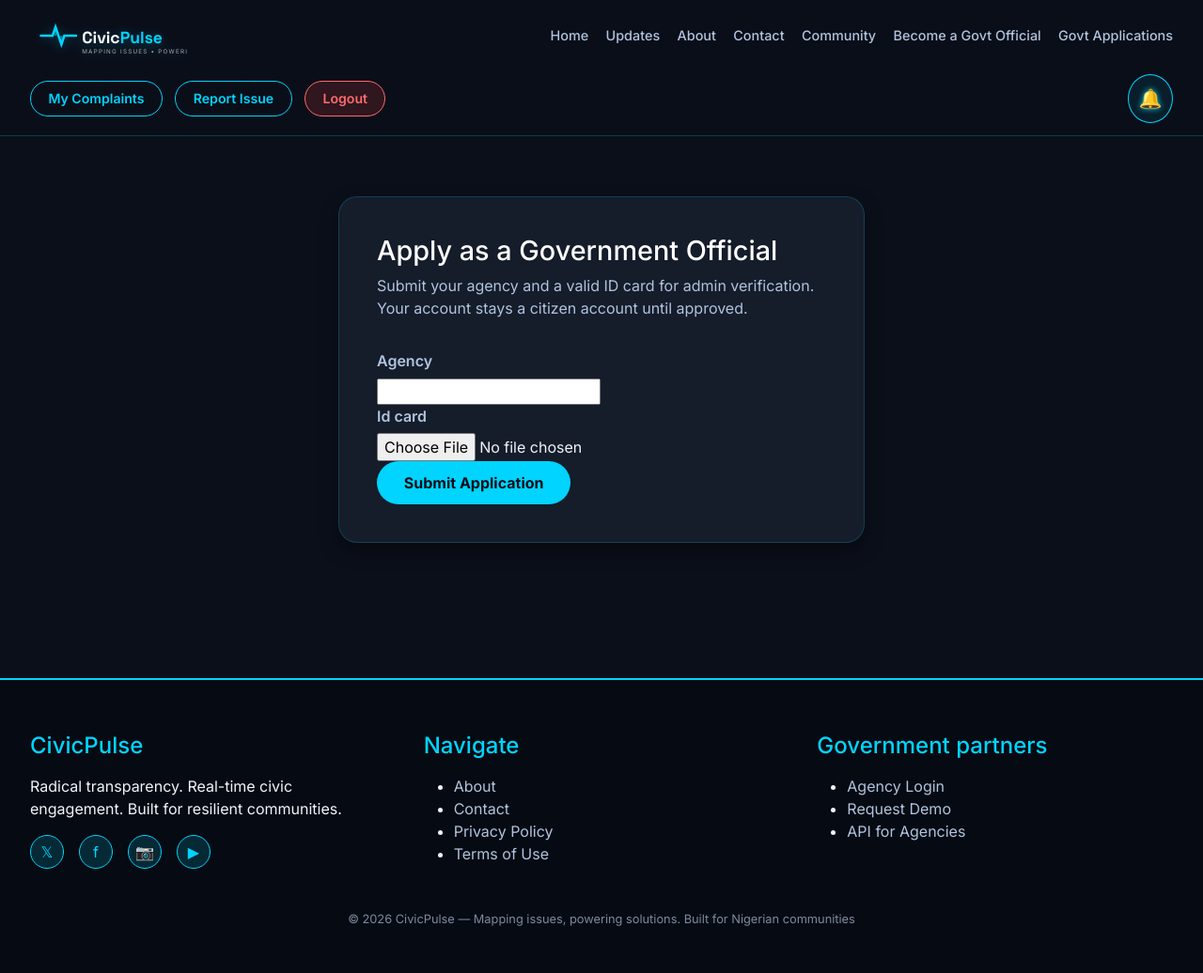
After one commit to adutofu/CivicPulse, a Django app: page /apply-govt/ in a window 1280 px wide. The commit adds this page. Shown: the whole page at 94% size. Run offline with Django 5.2, Linux system fonts and the light colour scheme; the visitor is signed in with stand-in values (Sample User, id 1); data that the repository does not hold is empty.

Commit message:
feat: add gov official application page and improve base template formatting

```diff
--- /dev/null
+++ b/complaints/templates/complaints/apply_govt_official.html
@@ -0,0 +1,88 @@
+{% extends 'complaints/base.html' %}
+
+{% block title %}Apply as Government Official – CivicPulse{% endblock %}
+
+{% block extra_css %}
+<style>
+    .govt-form-card {
+        background: var(--surface-card);
+        backdrop-filter: blur(8px);
+        border: 1px solid rgba(0, 212, 255, 0.2);
+        border-radius: var(--radius-lg);
+        padding: 2.5rem;
+        max-width: 560px;
+        margin: 2rem auto;
+        box-shadow: var(--shadow-md);
+    }
+
+    .govt-form-card h1 {
+        color: var(--white);
+        font-size: 1.8rem;
+        margin-bottom: 0.5rem;
+    }
+
+    .govt-form-card p.subtitle {
+        color: var(--text-secondary);
+        margin-bottom: 2rem;
+    }
+
+    .govt-form-card label {
+        color: var(--text-secondary);
+        font-weight: 600;
+        margin-bottom: 0.4rem;
+        display: block;
+    }
+
+    .govt-form-card .form-control {
+        background: rgba(11, 15, 26, 0.6);
+        border: 1px solid rgba(0, 212, 255, 0.25);
+        color: var(--text-primary);
+        border-radius: 10px;
+        margin-bottom: 1.4rem;
+    }
+
+    .govt-form-card .form-control:focus {
+        background: rgba(11, 15, 26, 0.8);
+        border-color: var(--brand-cyan);
+        box-shadow: 0 0 0 3px var(--brand-cyan-glow);
+        color: var(--text-primary);
+    }
+
+    .btn-submit-application {
+        background: var(--brand-cyan);
+        color: var(--dark-bg);
+        border: none;
+        border-radius: 34px;
+        padding: 0.7rem 1.8rem;
+        font-weight: 700;
+        transition: var(--transition);
+    }
+
+    .btn-submit-application:hover {
+        background: var(--brand-cyan-deep);
+        transform: translateY(-2px);
+    }
+</style>
+{% endblock %}
+
+{% block content %}
+<div class="govt-form-card">
+    <h1>Apply as a Government Official</h1>
+    <p class="subtitle">Submit your agency and a valid ID card for admin verification. Your account stays a citizen
+        account until approved.</p>
+
+    <form method="post" enctype="multipart/form-data">
+        {% csrf_token %}
+        {% for field in form %}
+        <label for="{{ field.id_for_label }}">{{ field.label }}</label>
+        {{ field }}
+        {% if field.errors %}
+        <div style="color:#ff6b6b; font-size:0.85rem; margin-top:-1rem; margin-bottom:1rem;">
+            {{ field.errors }}
+        </div>
+        {% endif %}
+        {% endfor %}
+        <button type="submit" class="btn-submit-application">Submit Application</button>
+    </form>
+</div>
+{% endblock %}
--- a/complaints/templates/complaints/base.html
+++ b/complaints/templates/complaints/base.html
@@ -1,12 +1,15 @@
 <!DOCTYPE html>
 <html lang="en">
+
 <head>
     <meta charset="UTF-8">
     <meta name="viewport" content="width=device-width, initial-scale=1.0, viewport-fit=cover">
     <title>{% block title %}CivicPulse – Citizen Engagement Platform{% endblock %}</title>
 
     <!-- Google Fonts -->
-    <link href="https://fonts.googleapis.com/css2?family=Inter:opsz,wght@14..32,400;14..32,500;14..32,600;14..32,700;14..32,800&family=Space+Grotesk:wght@400;500;600;700&display=swap" rel="stylesheet">
+    <link
+        href="https://fonts.googleapis.com/css2?family=Inter:opsz,wght@14..32,400;14..32,500;14..32,600;14..32,700;14..32,800&family=Space+Grotesk:wght@400;500;600;700&display=swap"
+        rel="stylesheet">
 
     <!-- Bootstrap 5 CSS (required for grid, cards, etc. used in About page) -->
     <link href="https://cdn.jsdelivr.net/npm/bootstrap@5.3.0-alpha1/dist/css/bootstrap.min.css" rel="stylesheet">
@@ -28,14 +31,17 @@
             --shadow-md: 0 8px 20px rgba(0, 0, 0, 0.4);
             --radius-lg: 20px;
             --transition: all 0.25s ease;
-            --primary: #00D4FF;    /* for about page inline styles */
+            --primary: #00D4FF;
+            /* for about page inline styles */
             --secondary: #0A1428;
         }
+
         * {
             margin: 0;
             padding: 0;
             box-sizing: border-box;
         }
+
         body {
             font-family: 'Inter', 'Space Grotesk', sans-serif;
             background-color: var(--dark-bg);
@@ -43,6 +49,7 @@
             line-height: 1.5;
             overflow-x: hidden;
         }
+
         /* Header (glassmorphism) */
         header {
             background: rgba(11, 15, 26, 0.92);
@@ -53,6 +60,7 @@
             z-index: 1000;
             padding: 0.8rem 0;
         }
+
         .header-container {
             max-width: 1280px;
             margin: 0 auto;
@@ -63,17 +71,20 @@
             flex-wrap: wrap;
             gap: 1rem;
         }
+
         .logo-svg svg {
             height: 50px;
             width: auto;
-            filter: drop-shadow(0 2px 6px rgba(0,212,255,0.3));
+            filter: drop-shadow(0 2px 6px rgba(0, 212, 255, 0.3));
         }
+
         nav {
             display: flex;
             gap: 1.15rem;
             align-items: center;
             flex-wrap: wrap;
         }
+
         nav a {
             color: var(--text-secondary);
             text-decoration: none;
@@ -83,6 +94,7 @@
             position: relative;
             padding: 0.2rem 0;
         }
+
         nav a::after {
             content: '';
             position: absolute;
@@ -93,12 +105,15 @@
             background: var(--brand-cyan);
             transition: width 0.3s ease;
         }
+
         nav a:hover::after {
             width: 100%;
         }
+
         nav a:hover {
             color: var(--white);
         }
+
         /* Button styles */
         .nav-buttons {
             display: flex;
@@ -106,7 +121,12 @@
             align-items: center;
             flex-wrap: wrap;
         }
-        .btn-login, .btn-signup, .btn-dashboard, .btn-report, .btn-logout {
+
+        .btn-login,
+        .btn-signup,
+        .btn-dashboard,
+        .btn-report,
+        .btn-logout {
             padding: 0.45rem 1.15rem;
             border-radius: 34px;
             font-weight: 600;
@@ -116,45 +136,58 @@
             font-size: 0.88rem;
             min-width: auto;
         }
-        .btn-login, .btn-dashboard, .btn-report {
+
+        .btn-login,
+        .btn-dashboard,
+        .btn-report {
             background: transparent;
             border: 1.5px solid var(--brand-cyan);
             color: var(--brand-cyan);
         }
-        .btn-login:hover, .btn-dashboard:hover, .btn-report:hover {
+
+        .btn-login:hover,
+        .btn-dashboard:hover,
+        .btn-report:hover {
             background: var(--brand-cyan);
             color: var(--dark-bg);
             box-shadow: 0 0 12px var(--brand-cyan-glow);
         }
+
         .btn-signup {
             background: var(--brand-cyan);
             color: #0B0F1A;
             border: none;
-            box-shadow: 0 2px 8px rgba(0,212,255,0.3);
+            box-shadow: 0 2px 8px rgba(0, 212, 255, 0.3);
         }
+
         .btn-signup:hover {
             background: var(--brand-cyan-deep);
             transform: translateY(-2px);
         }
+
         .btn-logout {
             background: rgba(255, 70, 70, 0.15);
             border: 1.5px solid #ff6b6b;
             color: #ff6b6b;
         }
+
         .btn-logout:hover {
             background: #ff6b6b;
             color: #0B0F1A;
             transform: translateY(-2px);
         }
+
         /* Main container */
         .container {
             max-width: 1280px;
             margin: 0 auto;
             padding: 0 2rem;
         }
+
         main {
             padding: 2rem 0 4rem;
         }
+
         /* Footer */
         footer {
             background: #060A12;
@@ -162,6 +195,7 @@
             margin-top: 3rem;
             padding: 3.5rem 0 2rem;
         }
+
         .footer-content {
             max-width: 1280px;
             margin: 0 auto;
@@ -170,28 +204,33 @@
             grid-template-columns: repeat(auto-fit, minmax(230px, 1fr));
             gap: 2.5rem;
         }
+
         .footer-section h4 {
             color: var(--brand-cyan);
             margin-bottom: 1rem;
         }
+
         .footer-section a {
             color: var(--text-secondary);
             text-decoration: none;
             transition: 0.2s;
         }
+
         .footer-section a:hover {
             color: var(--brand-cyan);
         }
+
         .social-links {
             display: flex;
             gap: 1rem;
             margin-top: 1rem;
         }
+
         .social-links a {
             width: 36px;
             height: 36px;
             border-radius: 50%;
-            background: rgba(0,212,255,0.15);
+            background: rgba(0, 212, 255, 0.15);
             display: flex;
             align-items: center;
             justify-content: center;
@@ -199,50 +238,61 @@
             border: 1px solid var(--brand-cyan);
             text-decoration: none;
         }
+
         .footer-bottom {
             text-align: center;
             padding-top: 2rem;
             color: var(--text-muted);
             font-size: 0.8rem;
         }
+
         /* Bootstrap card overrides for dark theme */
         .card {
             background-color: rgba(26, 35, 50, 0.7);
             backdrop-filter: blur(8px);
-            border: 1px solid rgba(0,212,255,0.2);
+            border: 1px solid rgba(0, 212, 255, 0.2);
             color: var(--text-primary);
         }
+
         .responsive-table {
             width: 100%;
             overflow-x: auto;
             -webkit-overflow-scrolling: touch;
         }
+
         .responsive-table table {
             min-width: 100%;
         }
+
         .full-width-mobile {
             width: 100%;
             max-width: 100%;
         }
+
         .stack-on-mobile {
             display: flex;
             flex-wrap: wrap;
             gap: 1rem;
         }
-        .stack-on-mobile > * {
+
+        .stack-on-mobile>* {
             flex: 1 1 100%;
             min-width: 0;
         }
+
         .break-long-text {
             overflow-wrap: anywhere;
             word-wrap: break-word;
         }
+
         .card.bg-light {
             background-color: rgba(18, 25, 45, 0.65) !important;
         }
+
         .text-dark {
             color: var(--text-primary) !important;
         }
+
         /* Custom classes used by About page (so they don't break) */
         .hero-mini {
             background: linear-gradient(135deg, var(--primary) 0%, var(--secondary) 100%);
@@ -252,17 +302,21 @@
             margin-bottom: 2rem;
             text-align: center;
         }
+
         .hero-mini h1 {
             font-size: 2.5rem;
             font-weight: 800;
         }
+
         .mission-card {
             border-left: 4px solid var(--primary);
             transition: transform 0.2s;
         }
+
         .mission-card:hover {
             transform: translateY(-5px);
         }
+
         /* Responsive */
         @media (max-width: 860px) {
             .header-container {
@@ -270,19 +324,23 @@
                 text-align: center;
                 gap: 1rem;
             }
+
             nav {
                 justify-content: center;
             }
+
             .nav-buttons {
                 justify-content: center;
                 flex-wrap: wrap;
             }
+
             .notification-container {
                 width: 100%;
                 display: flex;
                 justify-content: center;
                 margin-top: 0.5rem;
             }
+
             .notification-dropdown {
                 left: 50%;
                 transform: translateX(-50%);
@@ -290,27 +348,37 @@
                 width: min(95vw, 360px);
             }
         }
+
         @media (max-width: 720px) {
             nav {
                 gap: 0.8rem;
             }
+
             nav a {
                 font-size: 0.95rem;
             }
+
             .nav-buttons {
                 gap: 0.85rem;
                 justify-content: center;
                 flex-wrap: wrap;
             }
-            .btn-login, .btn-signup, .btn-dashboard, .btn-report, .btn-logout {
+
+            .btn-login,
+            .btn-signup,
+            .btn-dashboard,
+            .btn-report,
+            .btn-logout {
                 width: auto;
                 max-width: 100%;
                 padding: 0.6rem 1rem;
                 font-size: 0.9rem;
             }
+
             header {
                 padding: 0.7rem 0;
             }
+
             main {
                 padding: 1.8rem 0 3rem;
             }
@@ -458,26 +526,36 @@
     <!-- Extra CSS from child pages -->
     {% block extra_css %}{% endblock %}
 </head>
+
 <body>
 
     <header>
         <div class="header-container">
             <div class="logo-svg">
                 <svg width="200" height="60" viewBox="0 0 250 80" xmlns="http://www.w3.org/2000/svg">
-                <path d="M10 40 L30 40 L35 25 L45 55 L50 40 L70 40" stroke="#00D4FF" stroke-width="4" fill="none" stroke-linecap="round"/>
+                    <path d="M10 40 L30 40 L35 25 L45 55 L50 40 L70 40" stroke="#00D4FF" stroke-width="4" fill="none"
+                        stroke-linecap="round" />
                     <rect x="33" y="25" width="4" height="15" fill="#00D4FF" opacity="0.5" />
                     <rect x="43" y="40" width="4" height="15" fill="#00D4FF" opacity="0.5" />
-                <text x="80" y="52" font-family="'Space Grotesk', Arial, sans-serif" font-weight="bold" font-size="28" fill="#FFFFFF">Civic<tspan fill="#00D4FF">Pulse</tspan></text>
-                <text x="80" y="70" font-family="'Inter', Arial, sans-serif" font-size="10" letter-spacing="2" fill="#AAAAAA" style="text-transform:uppercase;">MAPPING ISSUES • POWERING SOLUTIONS</text>
+                    <text x="80" y="52" font-family="'Space Grotesk', Arial, sans-serif" font-weight="bold"
+                        font-size="28" fill="#FFFFFF">Civic<tspan fill="#00D4FF">Pulse</tspan></text>
+                    <text x="80" y="70" font-family="'Inter', Arial, sans-serif" font-size="10" letter-spacing="2"
+                        fill="#AAAAAA" style="text-transform:uppercase;">MAPPING ISSUES • POWERING SOLUTIONS</text>
                 </svg>
             </div>
             <nav>
                 <a href="/">Home</a>
-            {#<a href="{% url 'update_complaint' %}">Updates</a>#}
+                <a href="{% url 'update_complaint' %}">Updates</a>
                 <a href="{% url 'about' %}">About</a>
                 <a href="{% url 'contact' %}">Contact</a>
                 {% if user.is_authenticated and user.profile.user_type == 'citizen' %}
                 <a href="{% url 'community_complaints' %}">Community</a>
+                {% if user.profile.verification_status == 'not_applicable' %}
+                <a href="{% url 'apply_govt_official' %}">Become a Govt Official</a>
+                {% endif %}
+                {% endif %}
+                {% if user.is_staff %}
+                <a href="{% url 'govt_applications_list' %}">Govt Applications</a>
                 {% endif %}
             </nav>
             <div class="nav-buttons">
@@ -501,12 +579,14 @@
             {% if user.is_authenticated %}
             <!-- Notification System -->
             <div class="notification-container">
-            <button id="notification-btn" class="notification-btn" type="button" aria-expanded="false" aria-haspopup="true">
+                <button id="notification-btn" class="notification-btn" type="button" aria-expanded="false"
+                    aria-haspopup="true">
                     <span class="bell-icon">🔔</span>
                     <span id="notification-badge" class="notification-badge" style="display: none;">0</span>
                 </button>
 
-            <div id="notification-dropdown" class="notification-dropdown" style="display: none;" aria-label="Notifications">
+                <div id="notification-dropdown" class="notification-dropdown" style="display: none;"
+                    aria-label="Notifications">
                     <div class="notification-header">
                         <h4>Notifications</h4>
                         <button id="mark-all-read-btn" class="mark-all-read-btn" type="button">Mark All Read</button>
@@ -822,7 +902,7 @@ class NotificationManager {
         }
 
         let notificationManager;
-document.addEventListener('DOMContentLoaded', function() {
+        document.addEventListener('DOMContentLoaded', function () {
             if (document.querySelector('.notification-container')) {
                 notificationManager = new NotificationManager();
             }
@@ -831,4 +911,5 @@ document.addEventListener('DOMContentLoaded', function() {
 
     {% block extra_js %}{% endblock %}
 </body>
+
 </html>
```
Lines whose indentation alone changed are shown as unchanged.
